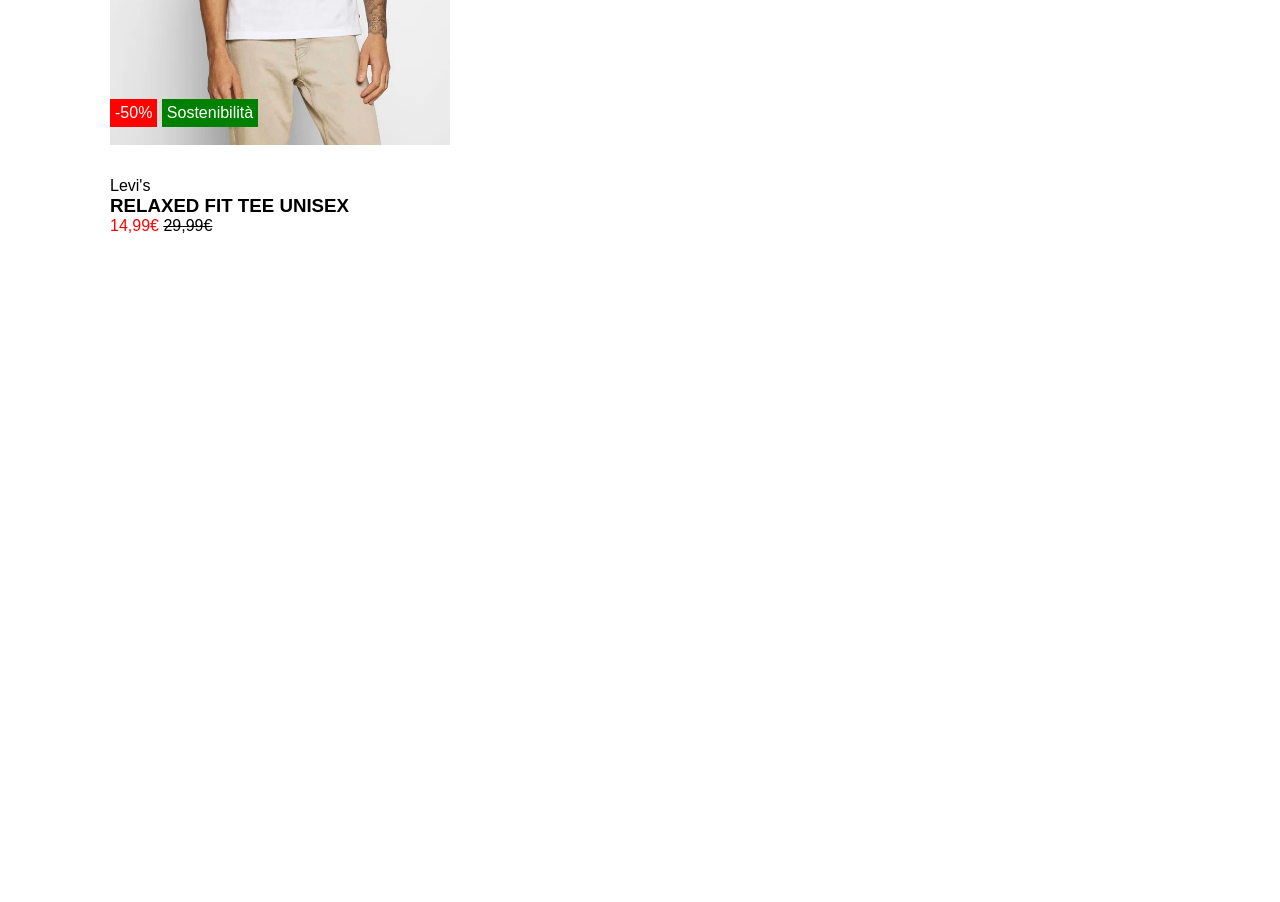
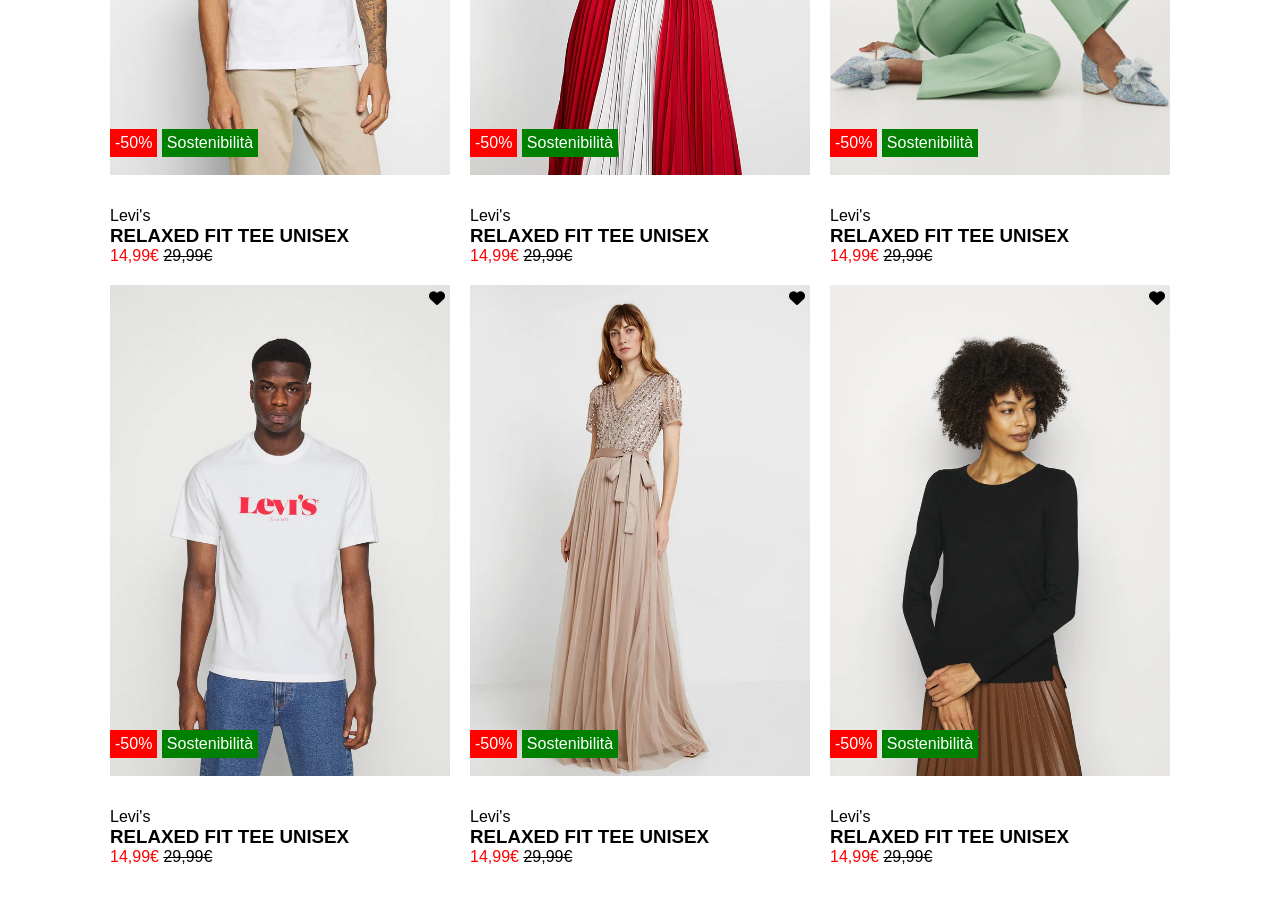
Before and after one commit to andrea-mosca/html-css-boolando, a plain HTML site: page index.html in a window 1280 px wide. Shown: the part 440-1342 px from the top of the page. Before the commit the page ends 800 px from the top, so only its background shows below. Drawn offline with Linux system fonts and the light colour scheme.

Commit message:
complete main

```diff
--- a/css/style.css
+++ b/css/style.css
@@ -54,7 +54,9 @@ header .flex-container{
 }
 
 /* MAIN  */
-
+main{
+    padding: 30px 0;
+}
 .product{
     width: calc(100% / 3);
     padding: 10px;
--- a/index.html
+++ b/index.html
@@ -62,17 +62,137 @@
 
                 </div>
             </div>
+            <div class="product">
+                <div class="product-img">
+                    <img src="./img/2.webp" alt="">
 
+                    <div class="product-hover">
+                        <img src="./img/2b.webp" alt="">
+                    </div>
+                    <div class="product-like">
+                        <i class="fa-solid fa-heart"></i>
+                    </div>
+                    <div class="product-label">
+                        <div class="discount">-50%</div>
+                        <div class="sostenibilita">Sostenibilità</div>
+                    </div>
+                </div>
+                <div class="product-description">
+                    <div class="product-brand">Levi's</div>
+                    <h3 class="product-description">RELAXED FIT TEE UNISEX</h3>
+                    <div>
+                        <span class="discaunted-price">14,99&euro;</span>
+                        <span class="started-price">29,99&euro;</span>
+                    </div>
 
+                </div>
+            </div>
+            <div class="product">
+                <div class="product-img">
+                    <img src="./img/3.webp" alt="">
 
+                    <div class="product-hover">
+                        <img src="./img/3b.webp" alt="">
+                    </div>
+                    <div class="product-like">
+                        <i class="fa-solid fa-heart"></i>
+                    </div>
+                    <div class="product-label">
+                        <div class="discount">-50%</div>
+                        <div class="sostenibilita">Sostenibilità</div>
+                    </div>
+                </div>
+                <div class="product-description">
+                    <div class="product-brand">Levi's</div>
+                    <h3 class="product-description">RELAXED FIT TEE UNISEX</h3>
+                    <div>
+                        <span class="discaunted-price">14,99&euro;</span>
+                        <span class="started-price">29,99&euro;</span>
+                    </div>
 
+                </div>
+            </div>
+            <div class="product">
+                <div class="product-img">
+                    <img src="./img/4.webp" alt="">
 
+                    <div class="product-hover">
+                        <img src="./img/4b.webp" alt="">
+                    </div>
+                    <div class="product-like">
+                        <i class="fa-solid fa-heart"></i>
+                    </div>
+                    <div class="product-label">
+                        <div class="discount">-50%</div>
+                        <div class="sostenibilita">Sostenibilità</div>
+                    </div>
+                </div>
+                <div class="product-description">
+                    <div class="product-brand">Levi's</div>
+                    <h3 class="product-description">RELAXED FIT TEE UNISEX</h3>
+                    <div>
+                        <span class="discaunted-price">14,99&euro;</span>
+                        <span class="started-price">29,99&euro;</span>
+                    </div>
+
+                </div>
+            </div>
+            <div class="product">
+                <div class="product-img">
+                    <img src="./img/5.webp" alt="">
+
+                    <div class="product-hover">
+                        <img src="./img/5b.webp" alt="">
+                    </div>
+                    <div class="product-like">
+                        <i class="fa-solid fa-heart"></i>
+                    </div>
+                    <div class="product-label">
+                        <div class="discount">-50%</div>
+                        <div class="sostenibilita">Sostenibilità</div>
+                    </div>
+                </div>
+                <div class="product-description">
+                    <div class="product-brand">Levi's</div>
+                    <h3 class="product-description">RELAXED FIT TEE UNISEX</h3>
+                    <div>
+                        <span class="discaunted-price">14,99&euro;</span>
+                        <span class="started-price">29,99&euro;</span>
+                    </div>
+
+                </div>
+            </div>
+            <div class="product">
+                <div class="product-img">
+                    <img src="./img/6.webp" alt="">
+
+                    <div class="product-hover">
+                        <img src="./img/6b.webp" alt="">
+                    </div>
+                    <div class="product-like">
+                        <i class="fa-solid fa-heart"></i>
+                    </div>
+                    <div class="product-label">
+                        <div class="discount">-50%</div>
+                        <div class="sostenibilita">Sostenibilità</div>
+                    </div>
+                </div>
+                <div class="product-description">
+                    <div class="product-brand">Levi's</div>
+                    <h3 class="product-description">RELAXED FIT TEE UNISEX</h3>
+                    <div>
+                        <span class="discaunted-price">14,99&euro;</span>
+                        <span class="started-price">29,99&euro;</span>
+                    </div>
+
+                </div>
+            </div>
 
         </div>
+    </main>
+    <footer>
 
-
-    </main>
-    <footer></footer>
+    </footer>
 
 </body>
 
```
